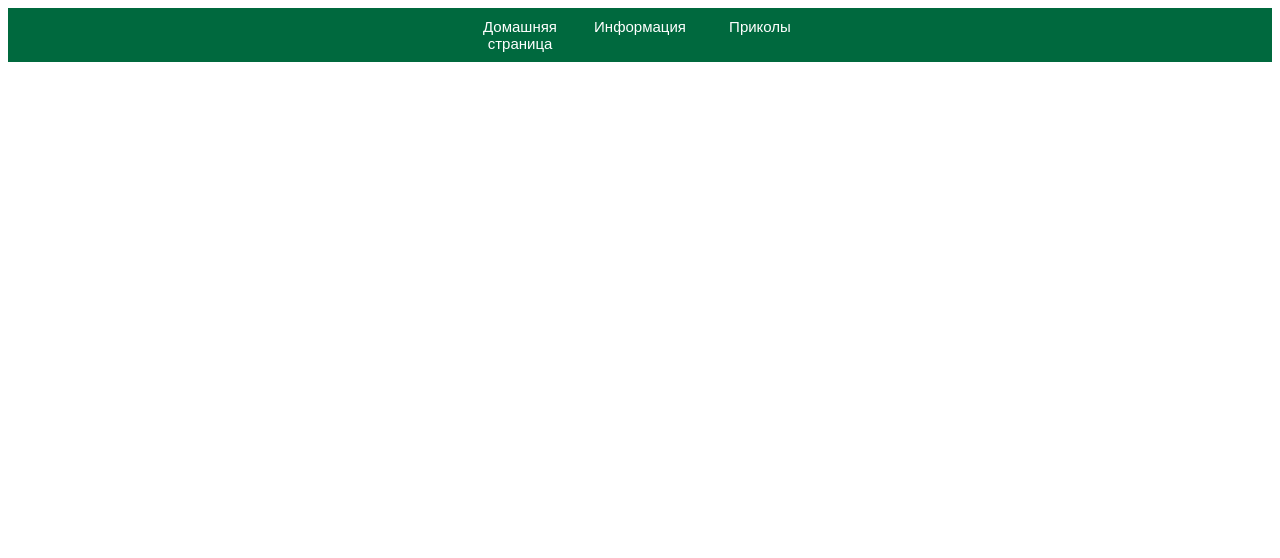
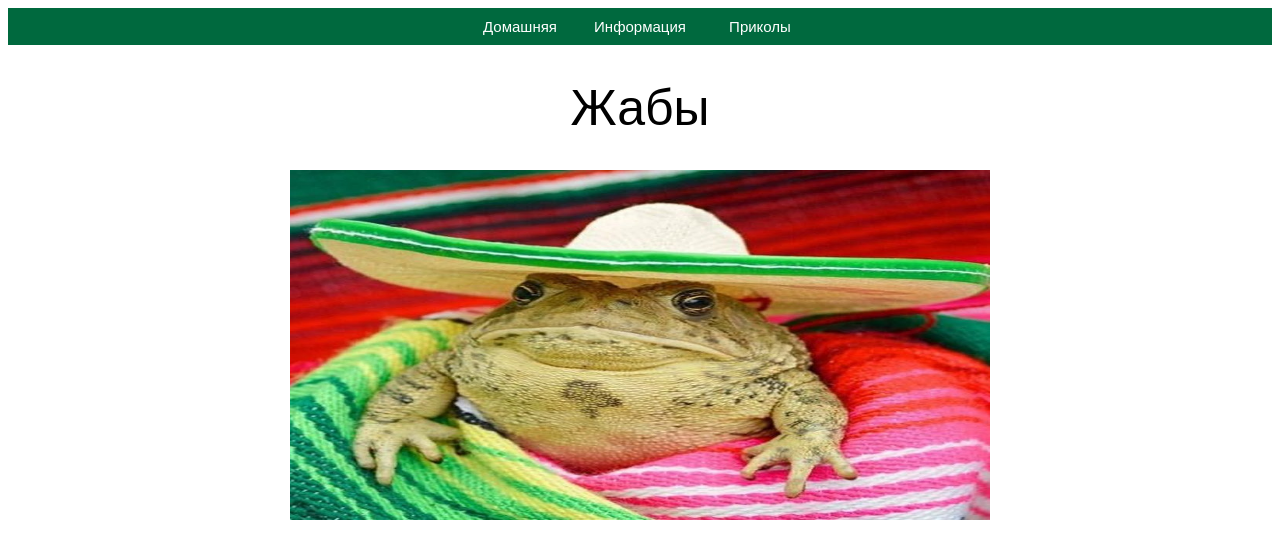
Before and after one commit to Kir-Scheluh/Jabas, a plain HTML site: page Version 2/index.html in a window 1280 px wide. Drawn offline with Linux system fonts and the light colour scheme.

Commit message:
2.2
Поменял менюшку, сделал главную страницу

```diff
--- a/Version 2/css/styles.css
+++ b/Version 2/css/styles.css
@@ -16,3 +16,10 @@
 .menu a:hover, #menu a.active {
 	background-color: #47A76A;
 }
+h1{
+	font: 50px Arial;
+	text-align: center;
+}
+#mp{
+	text-align: center;
+}
--- a/Version 2/index.html
+++ b/Version 2/index.html
@@ -10,13 +10,14 @@
 	<div id="wrapper">
 		<header>
 			<div class="menu">
-				<a href="#" class="active">Домашняя страница</a>
+				<a href="#" class="active">Домашняя</a>
 				<a href="./pages/information.html">Информация</a>
 				<a href="./pages/jokes.html">Приколы</a>
 			</div>
 		</header>
 		<main>
-
+			<h1>Жабы</h1>
+			<p id="mp"><img src="./pictures/jaba.jpg" width="700px" height="350px" ></p>
 		</main>
 	</div>
 </body>
```
Also changed, not shown: Version 2/pages/information.html (+1 -1 lines), Version 2/pages/jokes.html (+1 -1 lines).
